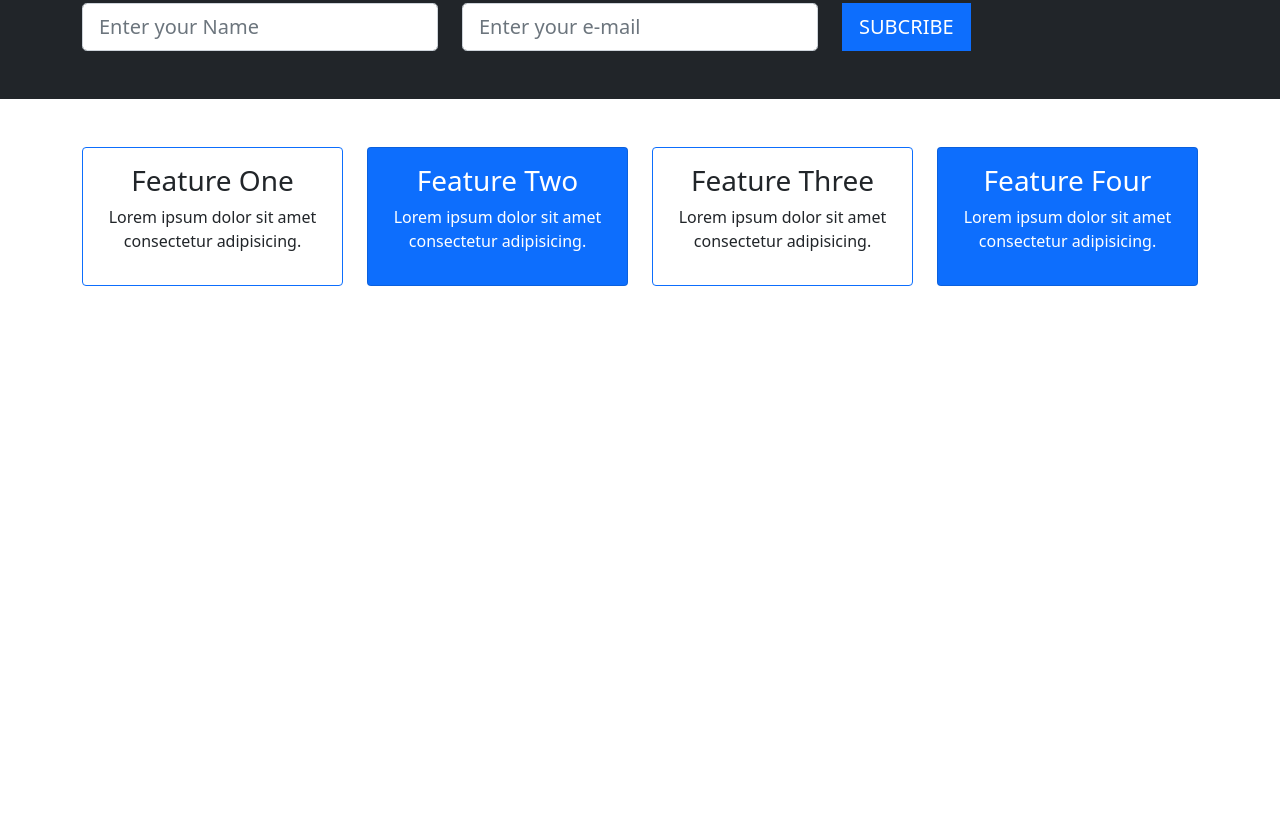
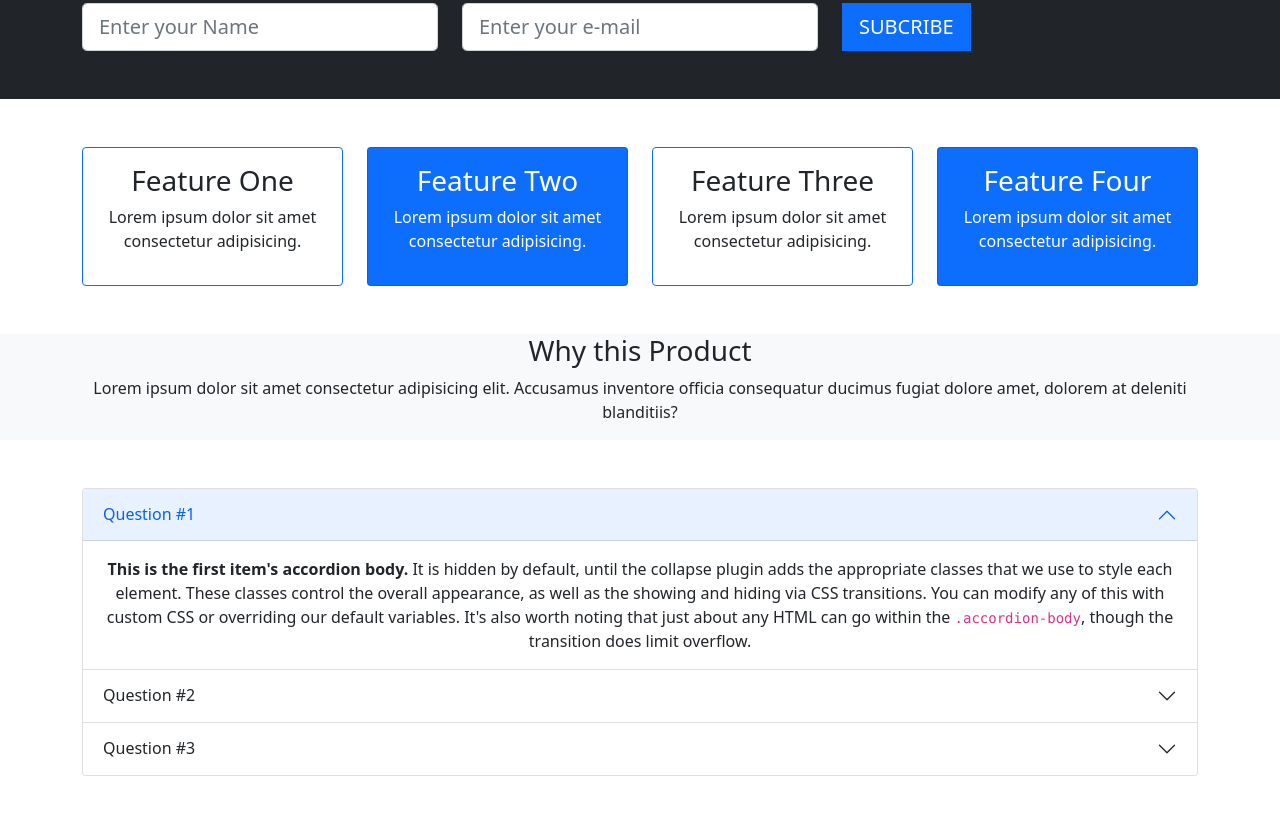
Before and after one commit to MarviinFlores/bootstrapweb, a plain HTML site: page index.html in a window 1280 px wide. Shown: the part 856-1680 px from the top of the page. Before the commit the page ends 1190 px from the top, so only its background shows below. Drawn offline with nearby package versions, Linux system fonts and the light colour scheme.

Commit message:
+Accordion Section

```diff
--- a/index.html
+++ b/index.html
@@ -123,6 +123,65 @@
       </div>
 
     </section>
+    <!--ABOUT SECTION-->
+    <section class="bg-light text-center">
+      <div class="container">
+        <div class="row">
+          <div>
+            <h3>Why this Product</h3>
+            <p>Lorem ipsum dolor sit amet consectetur adipisicing elit.
+               Accusamus inventore officia consequatur ducimus fugiat
+               dolore amet, dolorem at deleniti blanditiis?</p>
+          </div>
+        </div>
+      </div>
+
+    </section>
+
+    <!--ACORDION SECTION-->
+    <section class="container text-center py-5">
+      <div class="row">
+        <div class="accordion" id="accordionExample">
+          <div class="accordion-item">
+            <h2 class="accordion-header" id="headingOne">
+              <button class="accordion-button" type="button" data-bs-toggle="collapse" data-bs-target="#collapseOne" aria-expanded="true" aria-controls="collapseOne">
+                Question #1
+              </button>
+            </h2>
+            <div id="collapseOne" class="accordion-collapse collapse show" aria-labelledby="headingOne" data-bs-parent="#accordionExample">
+              <div class="accordion-body">
+                <strong>This is the first item's accordion body.</strong> It is hidden by default, until the collapse plugin adds the appropriate classes that we use to style each element. These classes control the overall appearance, as well as the showing and hiding via CSS transitions. You can modify any of this with custom CSS or overriding our default variables. It's also worth noting that just about any HTML can go within the <code>.accordion-body</code>, though the transition does limit overflow.
+              </div>
+            </div>
+          </div>
+          <div class="accordion-item">
+            <h2 class="accordion-header" id="headingTwo">
+              <button class="accordion-button collapsed" type="button" data-bs-toggle="collapse" data-bs-target="#collapseTwo" aria-expanded="false" aria-controls="collapseTwo">
+                Question #2
+              </button>
+            </h2>
+            <div id="collapseTwo" class="accordion-collapse collapse" aria-labelledby="headingTwo" data-bs-parent="#accordionExample">
+              <div class="accordion-body">
+                <strong>This is the second item's accordion body.</strong> It is hidden by default, until the collapse plugin adds the appropriate classes that we use to style each element. These classes control the overall appearance, as well as the showing and hiding via CSS transitions. You can modify any of this with custom CSS or overriding our default variables. It's also worth noting that just about any HTML can go within the <code>.accordion-body</code>, though the transition does limit overflow.
+              </div>
+            </div>
+          </div>
+          <div class="accordion-item">
+            <h2 class="accordion-header" id="headingThree">
+              <button class="accordion-button collapsed" type="button" data-bs-toggle="collapse" data-bs-target="#collapseThree" aria-expanded="false" aria-controls="collapseThree">
+                Question  #3
+              </button>
+            </h2>
+            <div id="collapseThree" class="accordion-collapse collapse" aria-labelledby="headingThree" data-bs-parent="#accordionExample">
+              <div class="accordion-body">
+                <strong>This is the third item's accordion body.</strong> It is hidden by default, until the collapse plugin adds the appropriate classes that we use to style each element. These classes control the overall appearance, as well as the showing and hiding via CSS transitions. You can modify any of this with custom CSS or overriding our default variables. It's also worth noting that just about any HTML can go within the <code>.accordion-body</code>, though the transition does limit overflow.
+              </div>
+            </div>
+          </div>
+        </div>
+      </div>
+
+    </section>
 
 
     <!-- BOOTSTRAP JS -->
```
